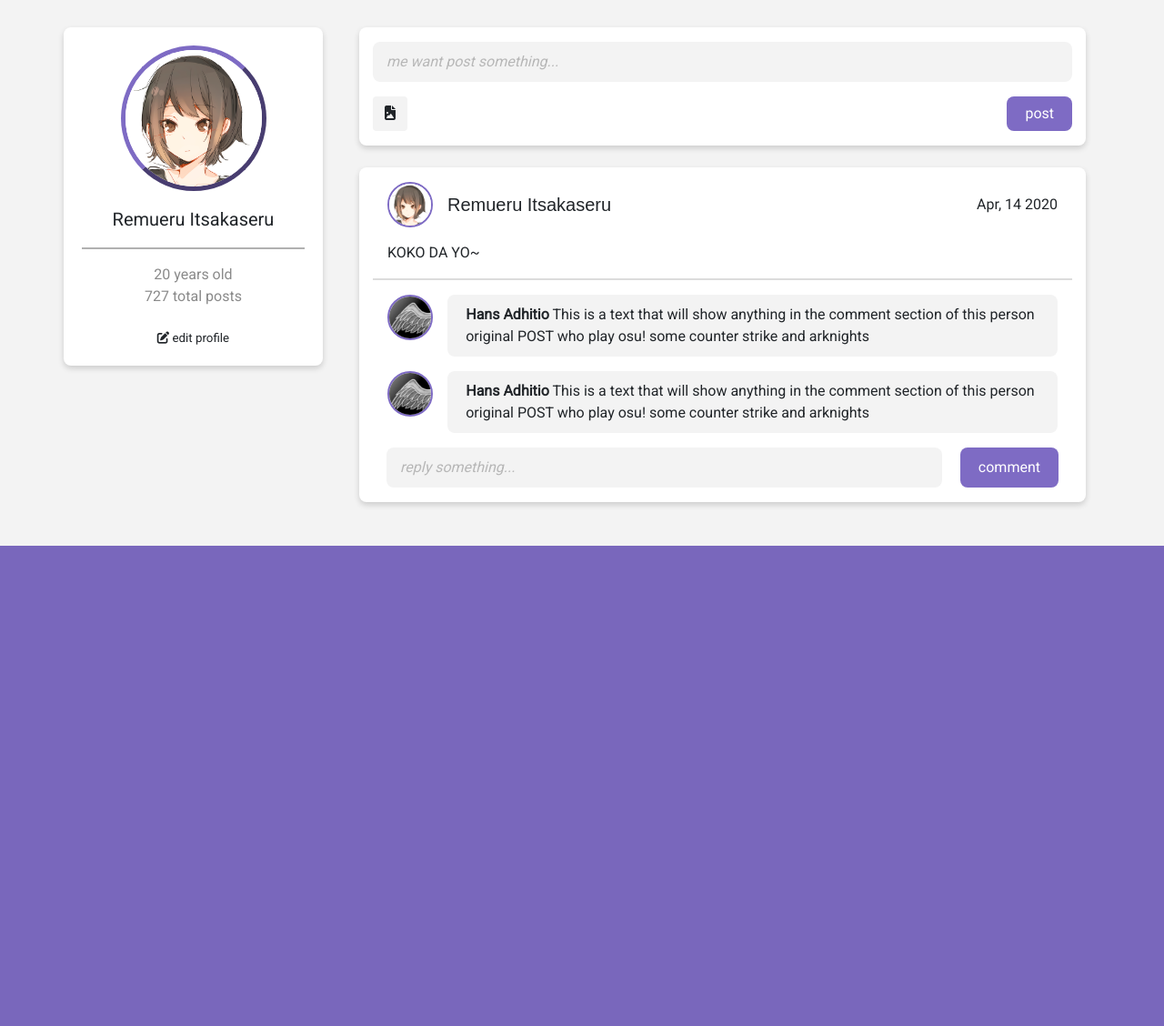
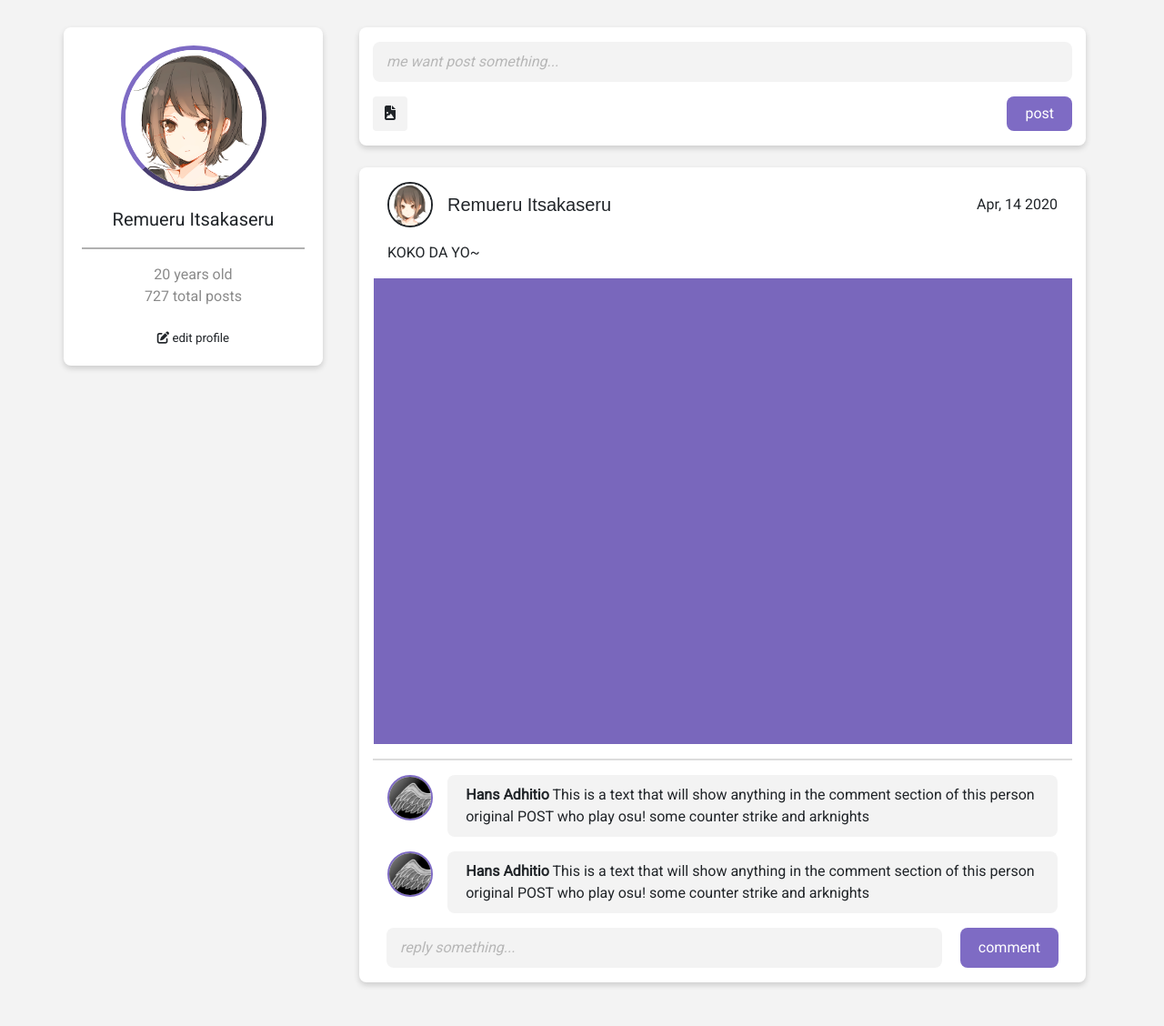
Before and after one commit to Itsakaseru/Latus, a PHP site: page /php-files/profile/index.php in a window 1280 px wide. Shown: the part 418-1546 px from the top of the page at 91% size. Before the commit the page ends 1018 px from the top, so only its background shows below. Run offline with PHP 8.4, Linux system fonts and the light colour scheme; data that the repository does not hold is empty; some libraries are stand-ins or nearby versions.

Commit message:
[Profile] add image placeholder

```diff
--- a/php-files/assets/css/profile.css
+++ b/php-files/assets/css/profile.css
@@ -17,7 +17,6 @@ header {
     height:10vh;
     min-height:400px;
     background-size:cover;
-    background-image: url('../img/web/cover-default.png');
     cursor: pointer;
 }
 
--- a/php-files/profile/index.php
+++ b/php-files/profile/index.php
@@ -21,7 +21,7 @@
 -->
 
 <body id="profile">
-    <header data-toggle="modal" data-target="#changeCover"></header>
+    <header data-toggle="modal" data-target="#changeCover" style="background-image: url('../assets/img/web/cover-default.png');"></header>
     <nav class="navbar navbar-dark navbar-expand-md fixed-top">
         <a href="/" class="navbar-brand">
             <img src="../assets/img/web/logo-small.svg" alt="Latus Logo" width="30px;">
@@ -110,7 +110,7 @@
                     <div class="containerPost card col-lg-12 pt-3 pb-3 mb-5">
                         <div class="row pl-3 d-flex">
                             <div class="col-5 col-sm-7 col-md-9 align-self-start d-flex">
-                                <img class="profilePicture rounded-circle" src="../assets/img/users/itsakaseru.png" width="50px;" style="border: 2px solid #7E6BC4">
+                                <img class="profilePicture rounded-circle" src="../assets/img/users/itsakaseru.png" width="50px;" style="border: 2px solid <?php echo $theme?>">
                                 <span class="postName ml-md-3 my-auto">Remueru Itsakaseru</span>
                             </div>
                             <div class="col-7 col-sm-5 col-md-3 my-auto d-flex">
@@ -120,6 +120,11 @@
                         <div class="row pl-3 pt-3">
                             <div class="col">
                                 KOKO DA YO~
+                            </div>
+                        </div>
+                        <div class="row">
+                            <div class="col-12 pl-3 pt-3">
+                                <img class="img-fluid" src="../assets/img/web/cover-default.png" style="display: show;">
                             </div>
                         </div>
                         <hr>
@@ -220,7 +225,7 @@
             var form_data = new FormData();
             form_data.append("file", file_data);
             $.ajax({
-                url: "controller/uploadPicture.php",
+                url: "../controller/uploadPicture.php",
                 dataType: 'script',
                 cache: false,
                 contentType: false,
@@ -245,7 +250,7 @@
             var form_data = new FormData();
             form_data.append("file", file_data);
             $.ajax({
-                url: "controller/uploadCover.php",
+                url: "../controller/uploadCover.php",
                 dataType: 'script',
                 cache: false,
                 contentType: false,
```
